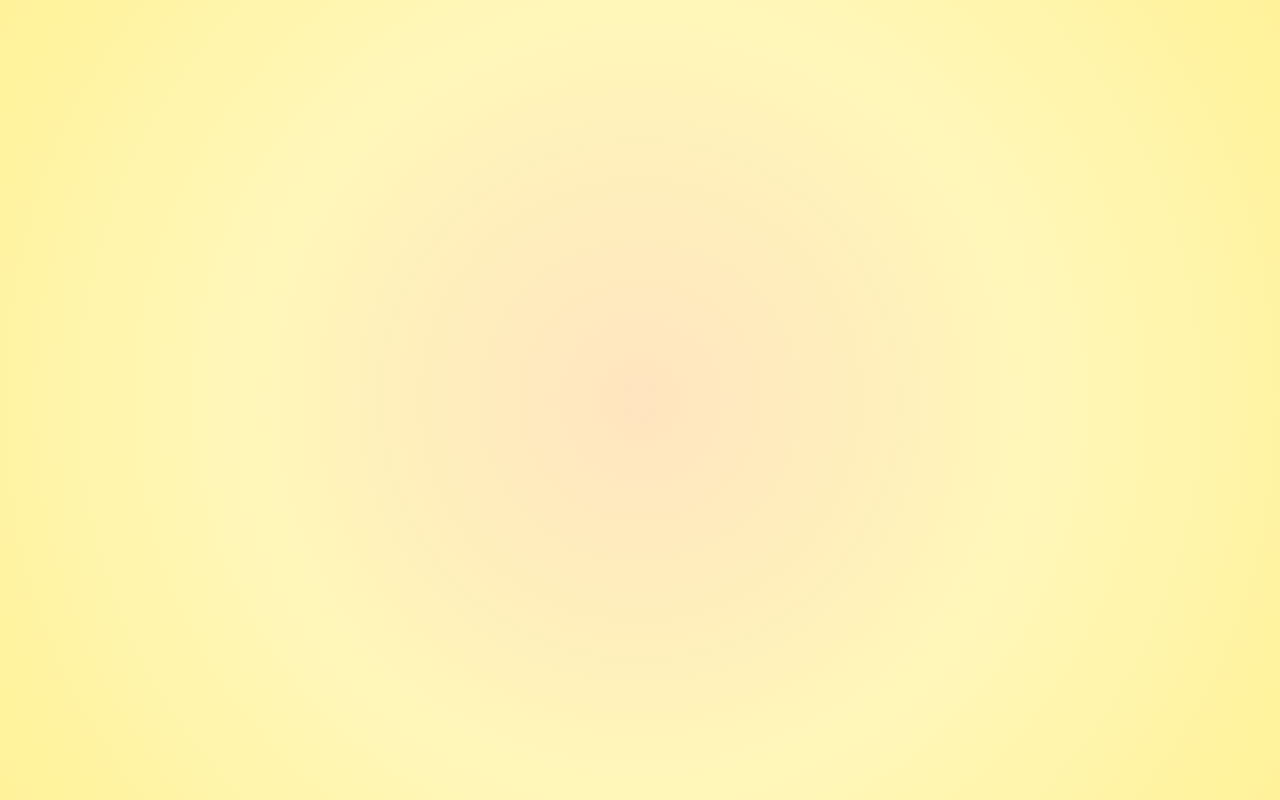
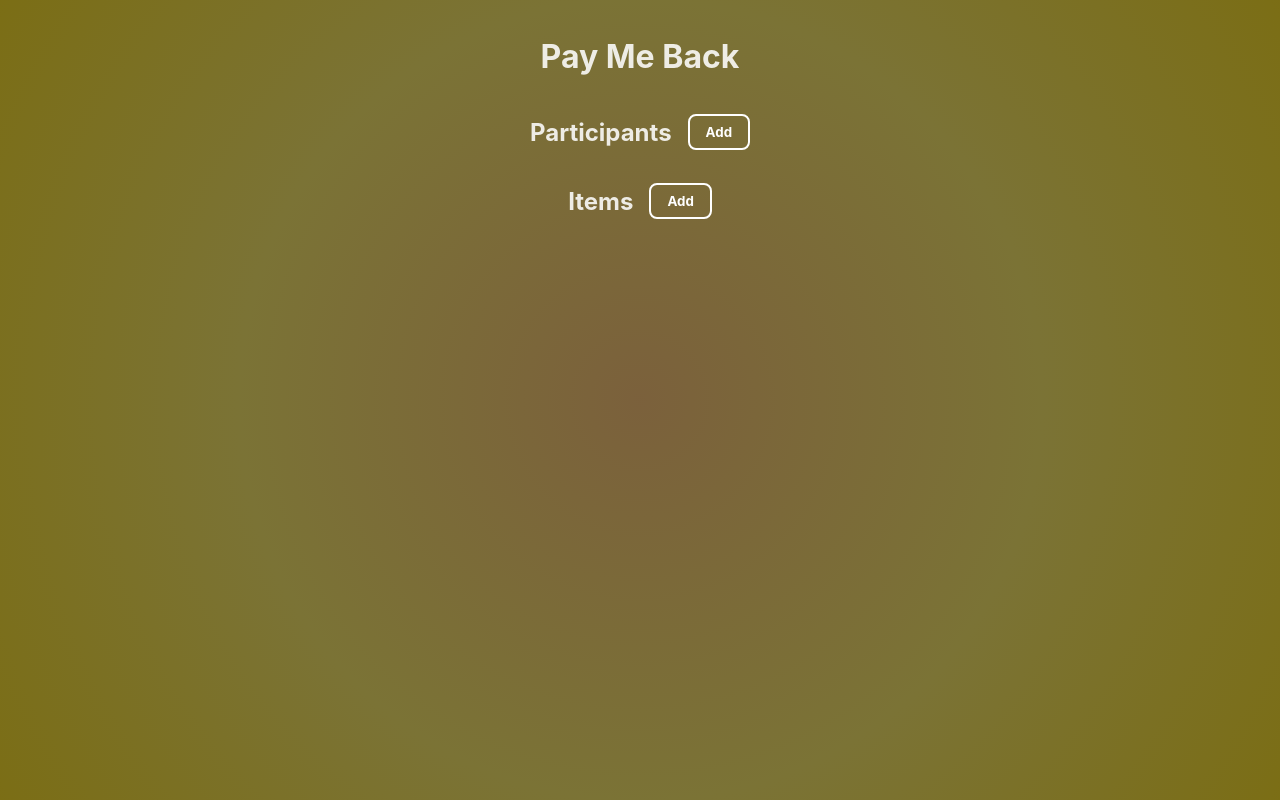
Before and after one commit to samuelili/samuelili.github.io, a React (Create React App) app: page /#/pay-me-back in a window 1280 px wide. Before the commit this address had no page. Built offline with nearby package versions, Linux system fonts and the light colour scheme.

Commit message:
add pay me back

```diff
--- a/package.json
+++ b/package.json
@@ -6,6 +6,10 @@
     "@testing-library/jest-dom": "^5.16.4",
     "@testing-library/react": "^13.3.0",
     "@testing-library/user-event": "^13.5.0",
+    "@types/jest": "^29.5.8",
+    "@types/node": "^20.9.0",
+    "@types/react": "^18.2.37",
+    "@types/react-dom": "^18.2.15",
     "downloadjs": "^1.4.7",
     "gh-pages": "^4.0.0",
     "html2canvas": "^1.4.1",
@@ -15,6 +19,7 @@
     "react-router": "^6.3.0",
     "react-router-dom": "^6.3.0",
     "react-scripts": "5.0.1",
+    "typescript": "^5.2.2",
     "web-vitals": "^2.1.4"
   },
   "scripts": {
--- a/src/App.js
+++ b/src/App.js
@@ -1,19 +1,21 @@
-import './App.css';
 import {
   HashRouter,
+  Route,
   Routes,
-  Route,
 } from "react-router-dom";
+import './App.css';
 import Home from "./pages/Home";
 import InstaGenerator from "./pages/InstaGenerator";
+import PayMeBack from "./pages/PayMeBack.tsx";
 
 function App() {
   return (
     <div className="App">
       <HashRouter>
         <Routes>
-          <Route path={"/"} exact element={<Home/>}/>
-          <Route path={"/insta-generator"} exact element={<InstaGenerator/>}/>
+          <Route path={"/"} exact element={<Home />} />
+          <Route path={"/insta-generator"} exact element={<InstaGenerator />} />
+          <Route path={"/pay-me-back"} exact element={<PayMeBack />} />
         </Routes>
       </HashRouter>
     </div>
--- a/src/index.js
+++ b/src/index.js
@@ -1,8 +1,8 @@
 import React from 'react';
 import ReactDOM from 'react-dom/client';
+import App from './App';
 import './index.css';
-import App from './App';
-import reportWebVitals from './reportWebVitals';
+import reportWebVitals from './reportWebVitals.js';
 
 const root = ReactDOM.createRoot(document.getElementById('root'));
 root.render(
--- a/src/pages/Home.js
+++ b/src/pages/Home.js
@@ -1,5 +1,5 @@
 import React from 'react';
-import {Link} from "react-router-dom";
+import { Link } from "react-router-dom";
 
 const Home = () => {
     return (
@@ -7,9 +7,15 @@ const Home = () => {
             <h1>welcome home!</h1>
 
             <Link to={"/insta-generator"}>
-            <div className={"DiffusedBox button"}>
-                Insta-Generator
-            </div>
+                <div className={"DiffusedBox button"}>
+                    Insta-Generator
+                </div>
+            </Link>
+
+            <Link to={"/pay-me-back"}>
+                <div className={"DiffusedBox button"}>
+                    Pay-Me-Back
+                </div>
             </Link>
         </div>
     )
--- /dev/null
+++ b/src/pages/PayMeBack.css
@@ -0,0 +1,30 @@
+:root {
+  color: rgba(255, 255, 255, 0.87);
+  background-color: #242424;
+  font-family: "Nunito", sans-serif;
+}
+
+button {
+  padding: 0.5rem 1rem;
+  background: none;
+  border: 2px solid white;
+  color: white;
+  border-radius: 0.5rem;
+  font-family: inherit;
+  font-weight: 700;
+
+  transition: background-color 200ms;
+}
+
+button:hover {
+  background-color: #111;
+}
+
+input {
+  padding: 0.5rem 1rem;
+  background: #222;
+  border: none;
+  border-bottom: 2px solid white;
+  color: white;
+  font-family: inherit;
+}
--- /dev/null
+++ b/src/pages/PayMeBack.tsx
@@ -0,0 +1,92 @@
+import React, { useMemo, useState } from 'react';
+import './PayMeBack.css';
+
+type Item = {
+  "name": string;
+  "price": number;
+  "participants": string[];
+}
+
+function PayMeBack() {
+  const [participants, setParticipants] = useState<string[]>([]);
+  const [items, setItems] = useState<Item[]>([]);
+
+  const perParticipant = useMemo(() => {
+    const out: {
+      [key: string]: number
+    } = {};
+
+    for (const p of participants) out[p] = 0;
+
+    for (const item of items)
+      for (const p of item.participants)
+        out[p] += item.price / item.participants.length;
+
+    return out;
+  }, [participants, items]);
+
+  return (
+    <div style={{maxWidth: "24rem", margin: "0 auto", display: "flex", flexDirection: "column", alignItems: "center"}}>
+      <h1>Pay Me Back</h1>
+      <div style={{ display: "flex", alignItems: "center", gap: "1rem" }}>
+        <h2>Participants</h2>
+        <button onClick={() => setParticipants([...participants, ""])}>Add</button>
+      </div>
+
+      <div style={{ display: "flex", flexDirection: "column", gap: "0.5rem" }}>
+        {participants.map((participant, i) => <input value={participant} key={i} style={{ width: "12rem" }} onChange={e => {
+          const copy = [...participants];
+          copy[i] = e.currentTarget.value;
+          setParticipants(copy);
+        }} />)}
+      </div>
+      <div style={{ display: "flex", alignItems: "center", gap: "1rem" }}>
+        <h2>Items</h2>
+        <button onClick={() => setItems([...items, { name: "", price: 0, participants: [] }])}>Add</button>
+      </div>
+
+
+      <div style={{ display: "flex", flexDirection: "column", gap: "0.5rem" }}>
+        {items.map((item, i) => (
+          <div key={i} style={{ display: "flex", gap: "0.5rem" }}>
+            <input style={{ width: "12rem" }} value={item.name} onChange={e => {
+              const copy = [...items];
+              copy[i].name = e.currentTarget.value;
+              setItems(copy);
+            }} />
+
+            <input style={{ width: "4rem" }} type={"number"} value={item.price} onChange={e => {
+              const copy = [...items];
+              copy[i].price = Number(e.currentTarget.value);
+              setItems(copy);
+            }} />
+
+            {participants.map(participant => (
+              <button onClick={() => {
+                const copy = [...items];
+                if (!copy[i].participants.includes(participant))
+                  copy[i].participants.push(participant);
+                else
+                  copy[i].participants = copy[i].participants.filter(p => p !== participant);
+
+                setItems(copy);
+              }} style={item.participants.includes(participant) ? { background: "#ccc", color: "#333" } : {}}>
+                {participant}
+              </button>
+            ))}
+          </div>
+        ))}
+      </div>
+
+      <div style={{marginTop: 32}}>
+        {Object.entries(perParticipant).map(([name, amount]) => (
+          <div>
+            <b>{name}</b>: ${amount}
+          </div>
+        ))}
+      </div>
+    </div>
+  )
+}
+
+export default PayMeBack;
```
Also changed, not shown: src/pages/InstaGenerator.js (+12 -12 lines), 2 other files (tests, documents, lock files or other folders).
